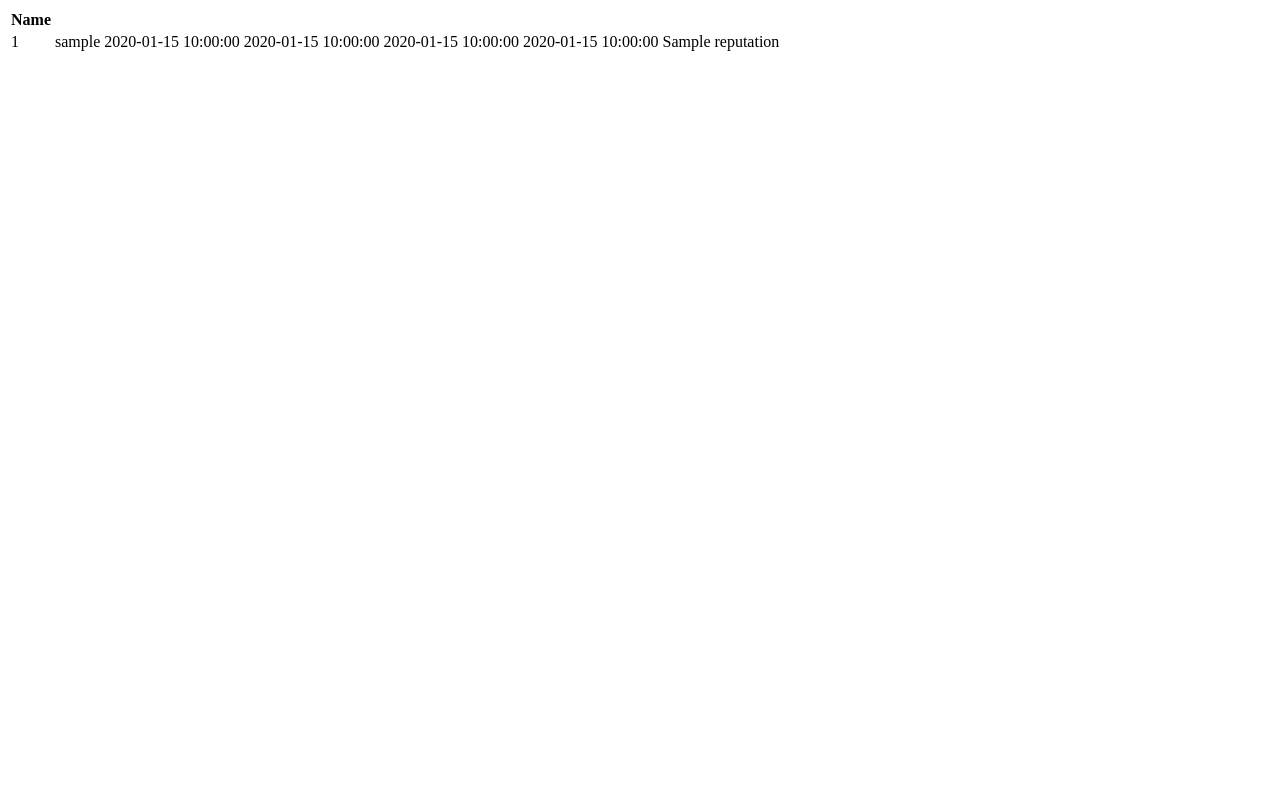
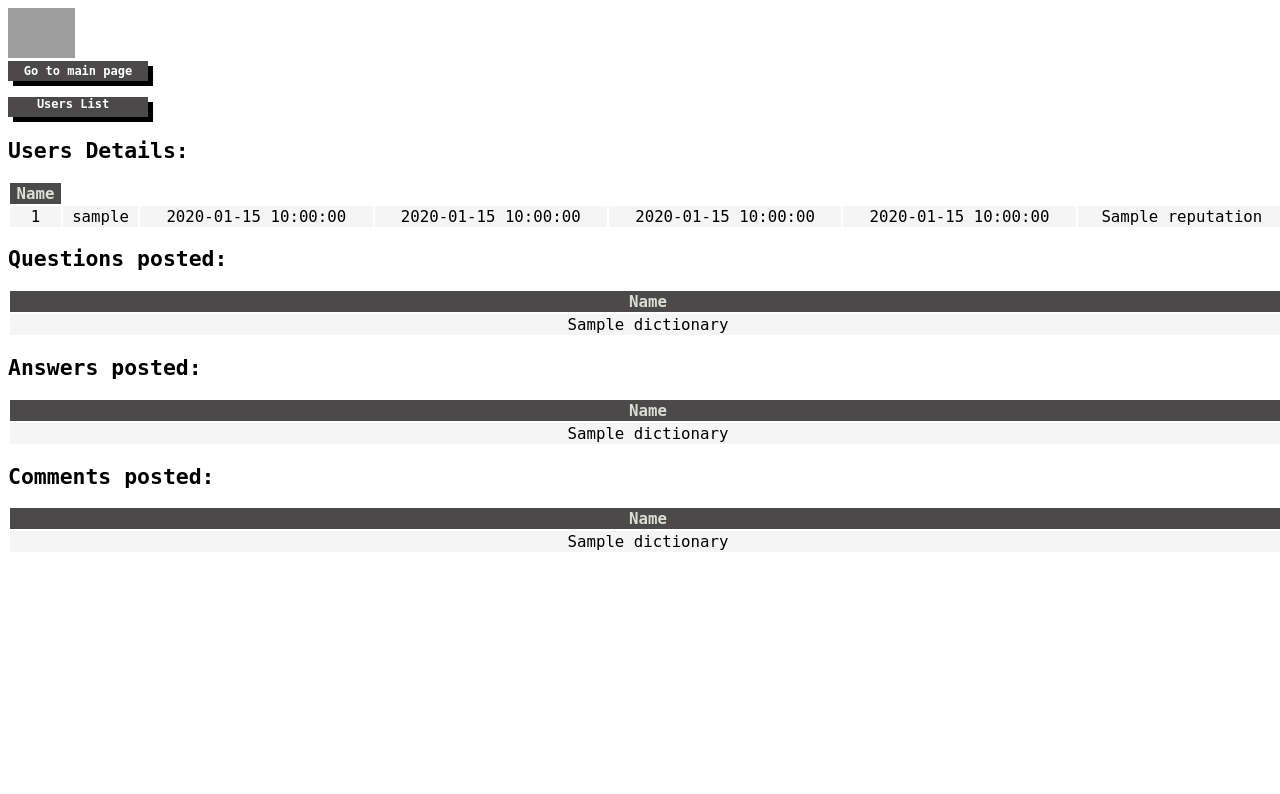
Before and after one commit to MadalinaRadulescu/Ask-Mate, a Flask app: template templates/user_page.html in a window 1280 px wide. Shown: the top 794 px of the page. Before the commit the page ends 51 px from the top, so only its background shows below. Run offline with Flask 2, Linux system fonts and the light colour scheme; the template is opened without the code that fills it: most values are stand-ins (such as "Sample title", 1, 10 or a date in 2020); some libraries are stand-ins or nearby versions; grey boxes are pictures that could not be loaded.

Commit message:
user page completed

```diff
--- a/data_processing.py
+++ b/data_processing.py
@@ -1,4 +1,3 @@
-
 from datetime import datetime
 from subprocess import list2cmdline
 from typing import List, Dict
@@ -161,6 +160,7 @@ def get_users_list(cursor):
     )
     return cursor.fetchall()
 
+
 @database_common.connection_handler
 def get_user_by_id(cursor, user_id):
     cursor.execute(
@@ -174,7 +174,13 @@ def get_user_by_id(cursor, user_id):
 def update_user_interactions(cursor, column, user_id):
     cursor.execute(
         f"UPDATE users SET {column} = {column} + 1 WHERE id = %(user_id)s",
-        {
-            "column": column, "user_id": user_id
-        }
+        {"column": column, "user_id": user_id},
     )
+
+
+@database_common.connection_handler
+def get_user_posts(cursor, user_id, table):
+    cursor.execute(
+        f""" SELECT * FROM {table} WHERE author = %(id)s """, {"id": user_id}
+    )
+    return cursor.fetchall()
--- a/server.py
+++ b/server.py
@@ -43,7 +43,12 @@ def question_list():
         data_processing.QUESITON, sort_by, asc_desc
     )
 
-    return render_template("question-list.html", list_question=list_question, logged_message=logged_message,show_message=show_message)
+    return render_template(
+        "question-list.html",
+        list_question=list_question,
+        logged_message=logged_message,
+        show_message=show_message,
+    )
 
 
 @app.route("/question/<question_id>", methods=["GET", "POST"])
@@ -362,15 +367,15 @@ def registration():
 
 @app.route("/login", methods=["GET", "POST"])
 def login():
-    not_alert= True
+    not_alert = True
     if request.method == "POST":
         user = data_processing.get_user_and_password(request.form["username"])
         if user:
-            if util.verify_password(request.form['password'], user["password"]):
+            if util.verify_password(request.form["password"], user["password"]):
                 session["username"] = request.form["username"]
                 return redirect(url_for("main_page"))
         else:
-            not_alert= False
+            not_alert = False
     return render_template("login.html", not_alert=not_alert)
 
 
@@ -383,13 +388,25 @@ def logout():
 @app.route("/users")
 def users_list():
     users_list = data_processing.get_users_list()
-    return render_template('users_list.html', users_list=users_list)
+    return render_template("users_list.html", users_list=users_list)
 
 
 @app.route("/users/<user_id>")
 def user_page(user_id):
     user_details = data_processing.get_user_by_id(user_id)
-    return render_template('user_page.html', user_id=int(user_id), user_details=user_details)
+    user_questions_posts = data_processing.get_user_posts(
+        user_id, data_processing.QUESITON
+    )
+    user_answers_posts = data_processing.get_user_posts(user_id, data_processing.ANSWER)
+    user_comments_posts = data_processing.get_user_posts(user_id, data_processing.COMMENT)
+    return render_template(
+        "user_page.html",
+        user_id=int(user_id),
+        user_details=user_details,
+        user_questions_posts=user_questions_posts,
+        user_answers_posts=user_answers_posts,
+        user_comments_posts=user_comments_posts
+    )
 
 
 if __name__ == "__main__":
--- a/templates/user_page.html
+++ b/templates/user_page.html
@@ -2,10 +2,15 @@
 <html lang="en">
 <head>
     <meta charset="UTF-8">
-
     <title>User Page</title>
+    <link rel="stylesheet" href="{{ url_for('static', filename='style.css') }}" />
 </head>
 <body>
+    <img src="https://lh3.googleusercontent.com/MDXjjMf86932TEsH20IGPFkBvTy0J8uwT22pWt9xSuhnmVvCyE-wrQ0qWrJQDutXEpBIuGUyukN1HSSw47JhKziEJBg-XDMZSB4TdsVCOBrhMAhRv6KrQXEasPPMYG7-2LdfIHGW=w2400" alt="" style="height: 50px;">
+    <div class="main">  <a href="{{url_for('main_page') }}" id="add-href">Go to main page</a> </div>
+    <br>
+    <div class="main" style="display:inline-block">  <a href="{{url_for('users_list') }}" id="add-href">&nbsp&nbsp&nbsp&nbspUsers List</a> </div>
+    <h2>Users Details: </h2>
     <table>
         <thead>
             <tr>
@@ -40,5 +45,110 @@
             </tr>
         </tbody>
     </table>
+    <h2>Questions posted: </h2>
+    <table>
+        <thead>
+            <tr>
+                {% for header in user_questions_posts[0].keys() %}
+                <th>{{ header.replace("_"," ").capitalize() }}
+                {% endfor %}
+            </tr>
+        </thead>
+        <tbody>
+            {% for dictionary in user_questions_posts %}
+            <tr>
+
+                {% for key in dictionary %}
+                    {% if key == "title" %}
+                        <td>
+                            <a href="{{ url_for('answer_question', question_id=dictionary.id) }}">{{ dictionary[key]|safe }}</a>
+                        </td>
+                    {% elif key == "image" %}
+                        <td>
+                            {%if dictionary.image != 'None'%}
+                            <img src="/static/images/{{ dictionary['image'] }}" width="40" alt="   ">
+                            {%endif%}
+                        </td>
+                    {% else %}
+                        <td>{{ dictionary[key]|safe }} </td>
+
+                    {% endif %}
+
+                {% endfor %}
+
+            </tr>
+            {%endfor%}
+        </tbody>
+    </table>
+    <h2>Answers posted: </h2>
+    <table>
+        <thead>
+            <tr>
+                {% for header in user_answers_posts[0].keys() %}
+                <th>{{ header.replace("_"," ").capitalize() }}
+                {% endfor %}
+            </tr>
+        </thead>
+        <tbody>
+            {% for dictionary in user_answers_posts %}
+            <tr>
+
+                {% for key in dictionary %}
+                    {% if key == "message" %}
+                        <td>
+                            <a href="{{ url_for('answer_question', question_id=dictionary.question_id) }}">{{ dictionary[key]|safe }}</a>
+                        </td>
+                    {% elif key == "image" %}
+                        <td>
+                            {%if dictionary.image != 'None'%}
+                            <img src="/static/images/{{ dictionary['image'] }}" width="40" alt="   ">
+                            {%endif%}
+                        </td>
+                    {% else %}
+                        <td>{{ dictionary[key]|safe }} </td>
+
+                    {% endif %}
+
+                {% endfor %}
+
+            </tr>
+            {%endfor%}
+        </tbody>
+    </table>
+    <h2>Comments posted: </h2>
+    <table>
+        <thead>
+            <tr>
+                {% for header in user_comments_posts[0].keys() %}
+                <th>{{ header.replace("_"," ").capitalize() }}
+                {% endfor %}
+            </tr>
+        </thead>
+        <tbody>
+            {% for dictionary in user_comments_posts %}
+            <tr>
+
+                {% for key in dictionary %}
+                    {% if key == "message" %}
+                        <td>
+                            <a href="{{ url_for('answer_question', question_id=dictionary.question_id) }}">{{ dictionary[key]|safe }}</a>
+                        </td>
+                    {% elif key == "image" %}
+                        <td>
+                            {%if dictionary.image != 'None'%}
+                            <img src="/static/images/{{ dictionary['image'] }}" width="40" alt="   ">
+                            {%endif%}
+                        </td>
+                    {% else %}
+                        <td>{{ dictionary[key]|safe }} </td>
+
+                    {% endif %}
+
+                {% endfor %}
+
+            </tr>
+            {%endfor%}
+        </tbody>
+    </table>
 </body>
 </html>
```
